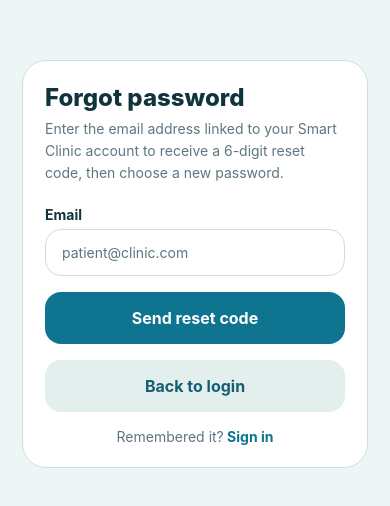
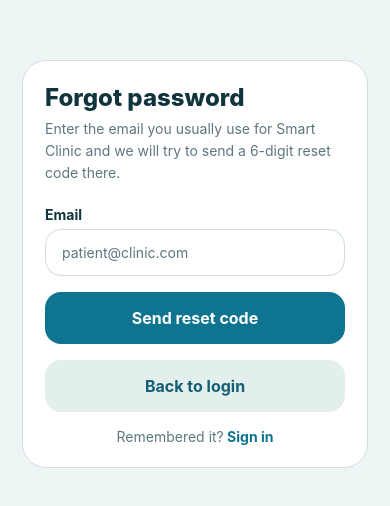
Before and after one commit to Dimuthu-2004/clinic-appointment-system, a React Native app in the folder mobile/: screen /ForgotPassword in a window 390 px wide. Shown: the part 158-664 px from the top of the page. Built offline with nearby package versions, Linux system fonts and the light colour scheme; no server answers; what react-native-worklets would draw is missing.

Commit message:
Relax forgot password account lookup response

```diff
--- a/mobile/src/screens/ForgotPasswordScreen.js
+++ b/mobile/src/screens/ForgotPasswordScreen.js
@@ -38,7 +38,7 @@ export default function ForgotPasswordScreen({ navigation, route }) {
       setCodeRequested(true);
       Alert.alert(
         'Check your email',
-        'A 6-digit reset code has been sent to that Smart Clinic account email.'
+        'If that email matches a Smart Clinic account, a 6-digit reset code will be sent shortly.'
       );
     } catch (requestError) {
       setError(requestError?.response?.data?.message || requestError?.message || 'Unable to send reset code.');
@@ -90,7 +90,7 @@ export default function ForgotPasswordScreen({ navigation, route }) {
       <View style={[styles.card, { backgroundColor: themeColors.surface, borderColor: themeColors.border }]}>
         <Text style={[styles.title, { color: themeColors.text }]}>Forgot password</Text>
         <Text style={[styles.subtitle, { color: themeColors.textMuted }]}>
-          Enter the email address linked to your Smart Clinic account to receive a 6-digit reset code, then choose a new password.
+          Enter the email you usually use for Smart Clinic and we will try to send a 6-digit reset code there.
         </Text>
 
         <AppInput
```
Also changed, not shown: 1 other file (tests, documents, lock files or other folders).
